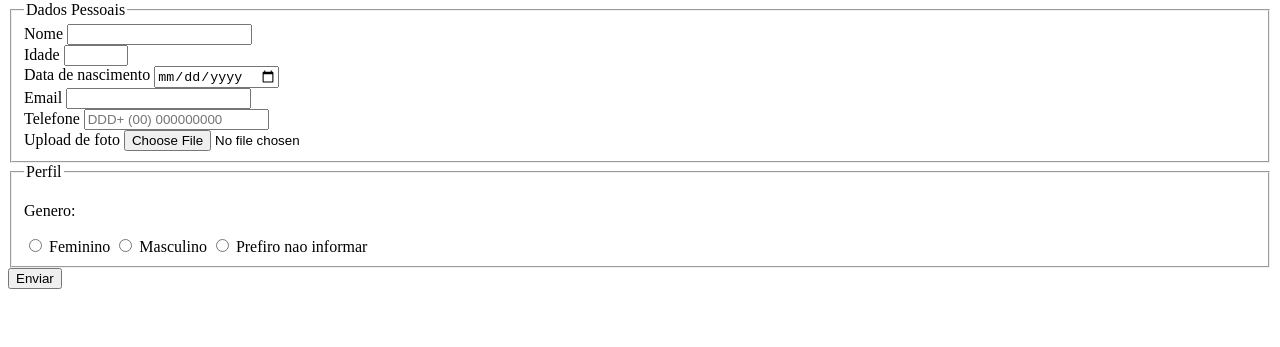
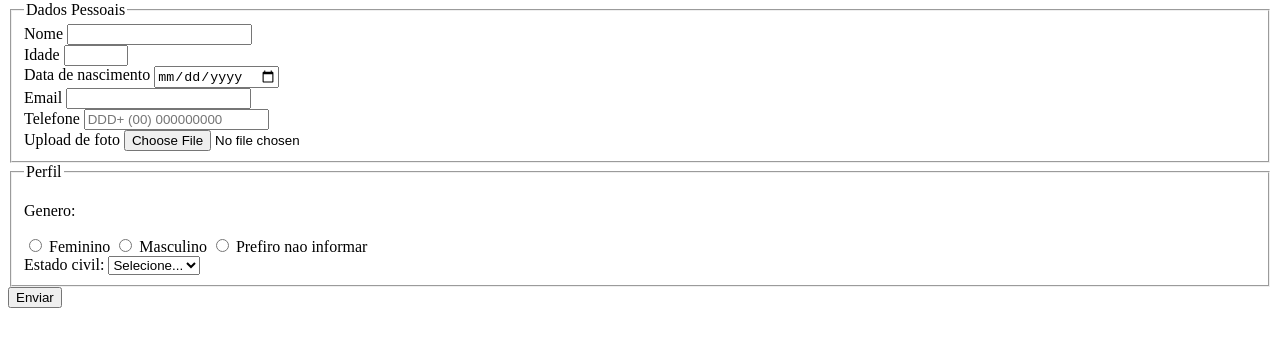
Before and after one commit to YuriOzorio/html-css, a plain HTML site: page Formulario/index.html in a window 1280 px wide. Shown: the part 79-426 px from the top of the page. Drawn offline with Linux system fonts and the light colour scheme.

Commit message:
Update index.html

```diff
--- a/Formulario/index.html
+++ b/Formulario/index.html
@@ -46,6 +46,15 @@
           <label for="userGender">Masculino</label>
           <input type="radio" name="userGender" value="Prefiro nao informar">
           <label for="userGender">Prefiro nao informar</label>
+          <br>
+
+          <label for="maritalStatus">Estado civil:</label>
+          <select name="maritalStatus">
+            <option value="notInformed">Selecione...</option>
+            <option value="Casado">Casado</option>
+            <option value="Solteiro">Solteiro</option>
+            <option value="Divorciado">Divorciado</option>
+          </select>
         </fieldset>
 
 
```
